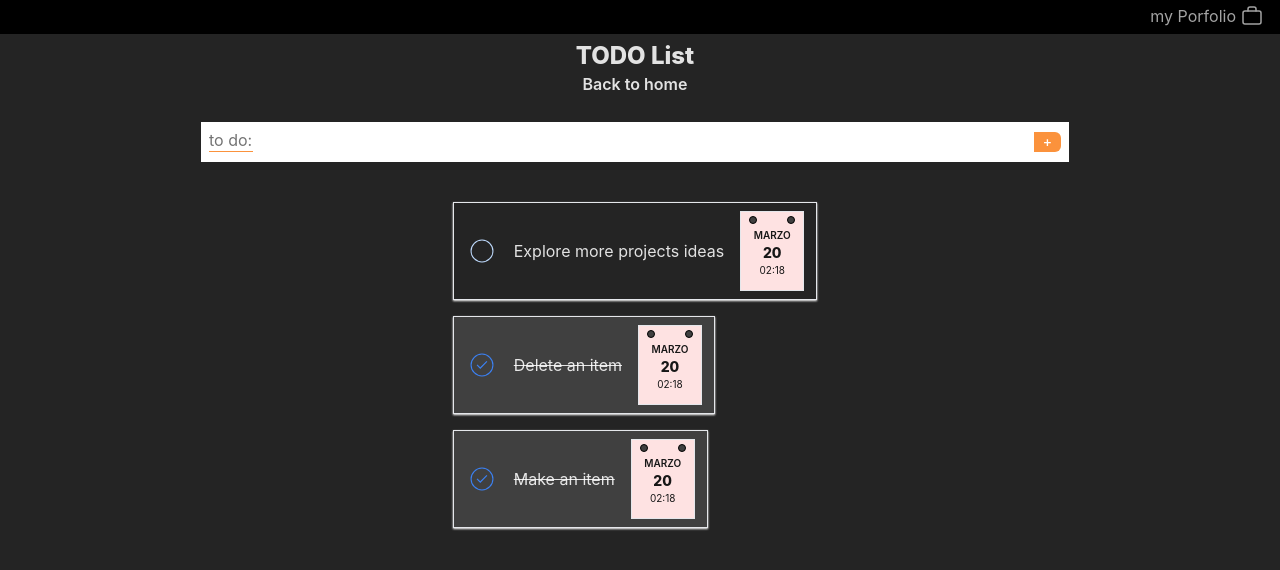
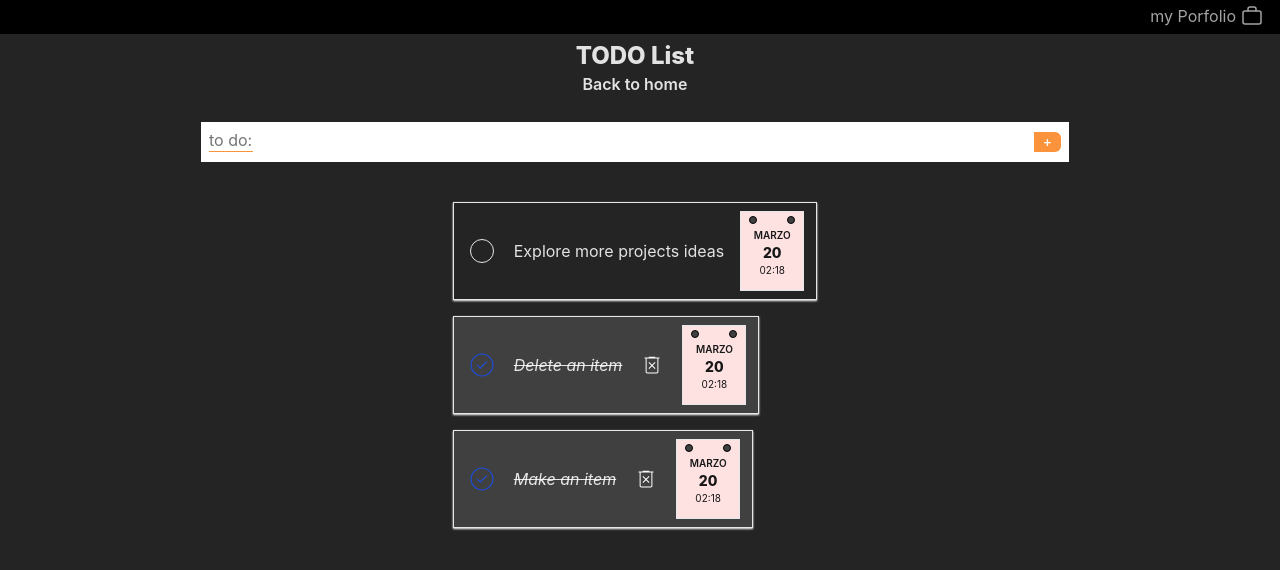
Before and after one commit to chLuis/multi-proyect, a React (Vite) app: page /todo-list in a window 1280 px wide. Shown: the top 570 px of the page. Built offline with nearby package versions, Linux system fonts and the light colour scheme.

Commit message:
todo completed

```diff
--- a/src/components/ToDo.jsx
+++ b/src/components/ToDo.jsx
@@ -4,6 +4,7 @@ import ToDoList from "./ToDoList";
 export default function ToDo({dataLoad}) {
     const [newTask, setNewTask] = useState('')
     const [allTask, setAllTask] = useState(dataLoad)
+    const [taskCreated, setTaskCreated] = useState(false)
 
     function handleToDo(e) {
         setNewTask(e.target.value)
@@ -24,6 +25,10 @@ export default function ToDo({dataLoad}) {
         todoStorage.push(newTodo)
         setAllTask(todoStorage)
         localStorage.setItem('todoList', JSON.stringify(todoStorage))
+        setTaskCreated(true)
+        setTimeout(() => {
+            setTaskCreated(false)
+        }, 850)
     }
 
     return (
@@ -38,6 +43,7 @@ export default function ToDo({dataLoad}) {
                 </button>
             </label>
             <ToDoList data={allTask} />
+            {taskCreated && <span className="fixed top-3 left-3 z-50 border rounded px-2 py-1 bg-emerald-500 animate-pulse-shortout shadow shadow-white">Task created !</span>}
         </div>
     );
 }
--- a/src/components/ToDoDate.jsx
+++ /dev/null
@@ -1,57 +0,0 @@
-import { useEffect, useState } from "react";
-
-export default function ToDoDate({date}) {
-
-    const MONTHS = [
-        'Enero',
-        'Febrero',
-        'Marzo',
-        'Abril',
-        'Mayo',
-        'Junio',
-        'Julio',
-        'Agosto',
-        'Septiembre',
-        'Octubre',
-        'Noviembre',
-        'Diciembre']
-
-    const [dia, setDia] = useState()
-    const [mes, setMes] = useState()
-    const [año, setAño] = useState()
-    const [hora, setHora] = useState()
-    const [minuto, setMinuto] = useState()
-
-    function getDateString(date){
-        let fechaTransform = new Date(date);
-        let dia = fechaTransform.getDate();
-        let mes = fechaTransform.getMonth(); // Los meses en JavaScript comienzan desde 0
-        let año = fechaTransform.getFullYear().toString().slice(-2); // Obtiene los últimos dos dígitos del año
-        let hora = fechaTransform.getHours();
-        let minuto = fechaTransform.getMinutes();
-        //console.log(dia)
-    // Asegura que todos los valores de fecha y hora tengan dos dígitos
-        setDia(dia < 10 ? '0' + dia : dia);
-        setMes(mes < 10 ? '0' + mes : mes);
-        setHora(hora < 10 ? '0' + hora : hora);
-        setMinuto(minuto < 10 ? '0' + minuto : minuto);
-
-        //let fechaFormateada = año + '/' + mes + '/' + dia + ' ' + hora + ':' + minuto;
-        return //fechaFormateada;
-}
-
-useEffect(() => {
-    getDateString(date)
-
-},[])
-//console.log(dia)
-    return (
-        <div className="relative text-[10px] flex flex-col border px-1 pt-4 pb-1 w-16 min-w-16 max-w-16 h-20 max-h-20 text-center bg-red-100 text-neutral-900">
-                <span className="absolute top-1 left-2 w-2 h-2 bg-neutral-700 border border-black rounded-full"></span>
-                <span className="absolute top-1 right-2 w-2 h-2 bg-neutral-700 border border-black rounded-full"></span>
-            <h2 className="uppercase font-semibold overflow-clip text-ellipsis">{MONTHS[Number(mes)]}</h2>
-            <h2 className="text-sm font-extrabold">{dia}</h2>
-            <p>{hora}:{minuto}</p>
-        </div>
-    )
-}
--- a/src/components/ToDoList.jsx
+++ b/src/components/ToDoList.jsx
@@ -1,18 +1,126 @@
-import ToDoDate from "./ToDoDate";
+import { useEffect, useState } from "react";
 
 export default function ToDoList({data}) {
     //console.log(data)
+    const [list, setList] = useState(data)
+    const [taskCompleted, setTaskCompleted] = useState(false)
+    const [completedRemoved, setCompletedRemoved] = useState(false)
+    const [modalDelete, setModalDelete] = useState(false)
+    const [taskDeleteID, setTaskDeleteID] = useState(null)
+    const [taskRemoved, setTaskRemoved] = useState(false)
+
+
+    useEffect(() => {
+        const dataSorted = data
+        console.log("TOLIST")
+        setList(dataSorted)
+    }, [data])
+
+
+    const MONTHS = [ 'Enero', 'Febrero', 'Marzo', 'Abril', 'Mayo', 'Junio', 'Julio', 'Agosto', 'Septiembre', 'Octubre', 'Noviembre', 'Diciembre' ]
+
+    function getDateString(date){
+        let fechaTransform = new Date(date);
+        let dia = fechaTransform.getDate();
+        let mes = fechaTransform.getMonth(); // Los meses en JavaScript comienzan desde 0
+        //let año = fechaTransform.getFullYear().toString().slice(-2); // Obtiene los últimos dos dígitos del año
+        let hora = fechaTransform.getHours();
+        let minuto = fechaTransform.getMinutes();
+        //console.log(dia)
+    // Asegura que todos los valores de fecha y hora tengan dos dígitos
+        dia = (dia < 10 ? '0' + dia : dia);
+        mes = (mes < 10 ? '0' + mes : mes);
+        hora = (hora < 10 ? '0' + hora : hora);
+        minuto = (minuto < 10 ? '0' + minuto : minuto);
+
+        //let fechaFormateada = año + '/' + mes + '/' + dia + ' ' + hora + ':' + minuto;
+        return (
+                <>
+                    <div className="relative text-[10px] flex flex-col border px-1 pt-4 pb-1 w-16 min-w-16 max-w-16 h-20 max-h-20 text-center bg-red-100 text-neutral-900">
+                        <span className="absolute top-1 left-2 w-2 h-2 bg-neutral-700 border border-black rounded-full"></span>
+                        <span className="absolute top-1 right-2 w-2 h-2 bg-neutral-700 border border-black rounded-full"></span>
+                        <h2 className="uppercase font-semibold overflow-clip text-ellipsis">{MONTHS[Number(mes)]}</h2>
+                        <h2 className="text-sm font-extrabold">{dia}</h2>
+                        <p>{hora}:{minuto}</p>
+                    </div>
+                </>
+        )
+    }
+
+    function handleCompleted(id){
+        let newList = list.map((item) => {
+            if(item.id === id){
+                item.completed = !item.completed
+            }
+            return item
+        })
+        setList(newList)
+        localStorage.setItem('todoList', JSON.stringify(newList))
+        setTaskCompleted(true)
+        setTimeout(() => {
+            setTaskCompleted(false)
+        }, 850)
+    }
+    function handleNotCompleted(id){
+        let newList = list.map((item) => {
+            if(item.id === id){
+                item.completed = !item.completed
+            }
+            return item
+        })
+        setList(newList)
+        localStorage.setItem('todoList', JSON.stringify(newList))
+        setCompletedRemoved(true)
+        setTimeout(() => {
+            setCompletedRemoved(false)
+        }, 850)
+    }
+    function handleModalDelete(id){
+        setModalDelete(true)
+        setTaskDeleteID(id)
+    }
+
+    function handleDeleteTask(e){
+        e.stopPropagation();
+        let newList = list.filter((item) => item.id !== taskDeleteID)
+        setList(newList)
+        localStorage.setItem('todoList', JSON.stringify(newList))
+        setTaskRemoved(true)
+        setModalDelete(false)
+        setTimeout(() => {
+            setTaskRemoved(false)
+        }, 850)
+    }
+
+//console.log(list)
     return (
         <div className="mt-10 flex flex-col mx-auto gap-4 min-w-0 w-fit max-w-[680px]">
-            {data?.sort((a, b) => a.completed - b.completed || b.id - a.id).map((item, index) => (
-                    <label name={index+"todo"} key={index} className={`flex ${item.completed ? "bg-neutral-700" : ""} items-center w-fit px-3 py-2 gap-4 min-w-0 max-w-[500px] border hover:shadow-none shadow-white shadow-sm hover:shadow-neutral-200 duration-200`}>
+            {list?.sort((a, b) => a.completed - b.completed || b.id - a.id).map((item, index) => (
+                    <label name={index+"todo"} key={index} className={`flex ${item.completed ? "bg-neutral-700" : ""} hover:bg-neutral-600 select-none items-center w-fit px-3 py-2 gap-4 min-w-0 max-w-[500px] border hover:shadow-none shadow-white shadow-sm hover:shadow-neutral-200 duration-200 animate-pulse-short`}>
                         {item.completed
-                            ? <svg xmlns="http://www.w3.org/2000/svg" className={`fill-blue-500 duration-200 cursor-pointer`} height="32" viewBox="0 -960 960 960" width="32"><path d="m427.462-363.692 211.846-210.846L616-597.846 427.462-410.308l-85-84L319.154-471l108.308 107.308ZM480.134-136q-70.673 0-133.41-26.839-62.737-26.84-109.865-73.922-47.127-47.082-73.993-109.757Q136-409.194 136-479.866q0-71.673 26.839-133.91 26.84-62.237 73.922-109.365 47.082-47.127 109.757-73.993Q409.194-824 479.866-824q71.673 0 133.91 26.839 62.237 26.84 109.365 73.922 47.127 47.082 73.993 109.257Q824-551.806 824-480.134q0 70.673-26.839 133.41-26.84 62.737-73.922 109.865-47.082 47.127-109.257 73.993Q551.806-136 480.134-136ZM480-168q130 0 221-91t91-221q0-130-91-221t-221-91q-130 0-221 91t-91 221q0 130 91 221t221 91Zm0-312Z"/></svg>
-                            : <svg xmlns="http://www.w3.org/2000/svg" className={`fill-blue-200 hover:fill-green-400 duration-200 cursor-pointer`} height="32" viewBox="0 -960 960 960" width="32"><path d="M480.409-136q-70.948 0-133.685-26.839-62.737-26.84-109.865-73.922-47.127-47.082-73.993-109.716Q136-409.111 136-480.325q0-71.214 26.839-133.451 26.84-62.237 73.922-109.365 47.082-47.127 109.716-73.993Q409.111-824 480.325-824q71.214 0 133.451 26.839 62.237 26.84 109.365 73.922 47.127 47.082 73.993 109.482Q824-551.357 824-480.409q0 70.948-26.839 133.685-26.84 62.737-73.922 109.865-47.082 47.127-109.482 73.993Q551.357-136 480.409-136ZM480-168q130 0 221-91t91-221q0-130-91-221t-221-91q-130 0-221 91t-91 221q0 130 91 221t221 91Zm0-312Z"/></svg>}
-                        <p className={`${item.completed ? "line-through" : ""}`}>{item.text}</p>
-                        <ToDoDate date={item.id} />
+                            ? <svg xmlns="http://www.w3.org/2000/svg" onClick={() => handleNotCompleted(item.id)} className={`fill-blue-700 duration-200 cursor-pointer`} height="32" viewBox="0 -960 960 960" width="32"><path d="m427.462-363.692 211.846-210.846L616-597.846 427.462-410.308l-85-84L319.154-471l108.308 107.308ZM480.134-136q-70.673 0-133.41-26.839-62.737-26.84-109.865-73.922-47.127-47.082-73.993-109.757Q136-409.194 136-479.866q0-71.673 26.839-133.91 26.84-62.237 73.922-109.365 47.082-47.127 109.757-73.993Q409.194-824 479.866-824q71.673 0 133.91 26.839 62.237 26.84 109.365 73.922 47.127 47.082 73.993 109.257Q824-551.806 824-480.134q0 70.673-26.839 133.41-26.84 62.737-73.922 109.865-47.082 47.127-109.257 73.993Q551.806-136 480.134-136ZM480-168q130 0 221-91t91-221q0-130-91-221t-221-91q-130 0-221 91t-91 221q0 130 91 221t221 91Zm0-312Z"/></svg>
+                            : <span onClick={() => handleCompleted(item.id)} className="w-6 h-6 fill-blue-200 mx-1 hover:border-blue-400 border hover:bg-blue-600 rounded-full duration-200 cursor-pointer"></span>}
+                        <p className={`${item.completed ? "line-through text-wrap italic" : "text-wrap"}`}>{item.text}</p>
+                        {/* <ToDoDate date={item.id} /> */}
+                        {item.completed
+                            ? <svg xmlns="http://www.w3.org/2000/svg" onClick={() => handleModalDelete(item.id)} height="28" fill="white" className="border cursor-pointer rounded-full border-transparent hover:border-neutral-400 duration-200" viewBox="0 -960 960 960" width="28"><path d="M377.731-330.769 480.5-433.538l102.769 102.769 26.462-26.462L506.962-460l102.769-102.769-26.462-26.462L480.5-486.462 377.731-589.231l-26.462 26.462L454.038-460 351.269-357.231l26.462 26.462Zm-71.27 164.615q-25.937 0-43.738-17.8-17.8-17.801-17.8-43.56v-490.64h-39.385v-36.795h155.693v-29.667h238.154v29.539h155.692v36.923h-39.384v490.64q0 25.759-17.801 43.56-17.8 17.8-43.738 17.8H306.461Zm372.308-552H281.846v490.462q0 9.231 7.692 16.923 7.693 7.692 16.923 7.692h347.693q9.231 0 16.923-7.692 7.692-7.692 7.692-16.923v-490.462Zm-396.923 0v515.077-515.077Z"/></svg>
+                            : null}
+                        {getDateString(item.id)}
                     </label>
                 ))}
+            {taskCompleted && <span className="fixed top-3 left-3 z-50 border rounded px-2 py-1 bg-blue-600 animate-pulse-shortout shadow shadow-white">Task completed !</span>}
+            {completedRemoved && <span className="fixed top-3 left-3 z-50 border rounded px-2 py-1 bg-orange-600 animate-pulse-shortout shadow shadow-white">Completed remove !</span>}
+            {taskRemoved && <span className="fixed top-3 left-3 z-50 border rounded px-2 py-1 bg-rose-900 animate-pulse-shortout shadow shadow-white">Task removed !</span>}
+            {modalDelete && <div onClick={() => setModalDelete(false)} className="fixed flex justify-center items-center inset-0 w-full h-full z-50 bg-opacity-90 rounded px-2 py-1 bg-black animate-pulse-veryshort">
+                <div className="w-fit h-fit py-4 px-8 border bg-rose-900 text-white text-lg rounded shadow-sm shadow-orange-400">
+                    <h4 className="uppercase font-semibold text-2xl pb-4 text-center flex gap-2 justify-center items-center flex-nowrap"><span><svg fill="white" xmlns="http://www.w3.org/2000/svg" height="30" viewBox="0 -960 960 960" width="30"><path d="M117.23-165.538 480-791.385l362.77 625.847H117.23Zm63.847-36.924h597.846L480-717.538 181.077-202.462Zm298.818-55.999q10.336 0 16.913-6.472t6.577-16.808q0-10.336-6.472-16.913t-16.808-6.577q-10.336 0-16.913 6.472-6.577 6.471-6.577 16.808 0 10.336 6.472 16.913t16.808 6.577Zm-18.049-86.154h36.923v-198.154h-36.923v198.154ZM480-460Z"/></svg></span>
+                        <span>Delete task?</span></h4>
+                    <div className="flex gap-2 flex-nowrap items-center justify-center">
+                        <button className="w-20 border rounded bg-neutral-600 shadow-md shadow-rose-500 hover:shadow-sm hover:shadow-white hover:bg-neutral-500 duration-200">Cancel</button>
+                        <button onClick={(e) => handleDeleteTask(e)} type="button" className="w-20 border rounded bg-green-600 shadow-md shadow-rose-500 hover:shadow-sm hover:shadow-white hover:bg-green-500 duration-200">Confirm</button>
+                    </div>
+                </div>
+            </div>}
         </div>
     )
 }
--- a/src/routes/todo-list.jsx
+++ b/src/routes/todo-list.jsx
@@ -6,7 +6,8 @@ import ToDo from "../components/ToDo";
 
 export default function TodoPage() {
 
-    const [preloadTodoList, setPreloadTodoList] = useState([])
+    const [preloadTodoList, setPreloadTodoList] = useState(JSON.parse(localStorage.getItem("todoList")) || [])
+    const [afterLoadList, setAfterLoadList] = useState(preloadTodoList)
 
     const INITIAL_TODO = [
         {
@@ -26,18 +27,19 @@ export default function TodoPage() {
         }
     ]
 
-
+console.log(preloadTodoList)
 
     useEffect(() => {
         const data = JSON.parse(localStorage.getItem("todoList")) || []
         //console.log(data)
         if(data && data.length > 0) {
-            //console.log("if")
+            console.log("if")
             setPreloadTodoList(data)
+            setAfterLoadList(data)
         } else {
             //console.log("else")
             localStorage.setItem("todoList", JSON.stringify(INITIAL_TODO))
-            setPreloadTodoList(INITIAL_TODO)
+            setAfterLoadList(INITIAL_TODO)
         }
     } , [])
 
@@ -45,7 +47,7 @@ export default function TodoPage() {
     return (
         <div className="flex flex-col justify-center items-center">
         <TitleProyect title={"TODO List"} />
-            <ToDo dataLoad={preloadTodoList}/>
+            <ToDo dataLoad={afterLoadList}/>
         </div>
     )
 }
```
